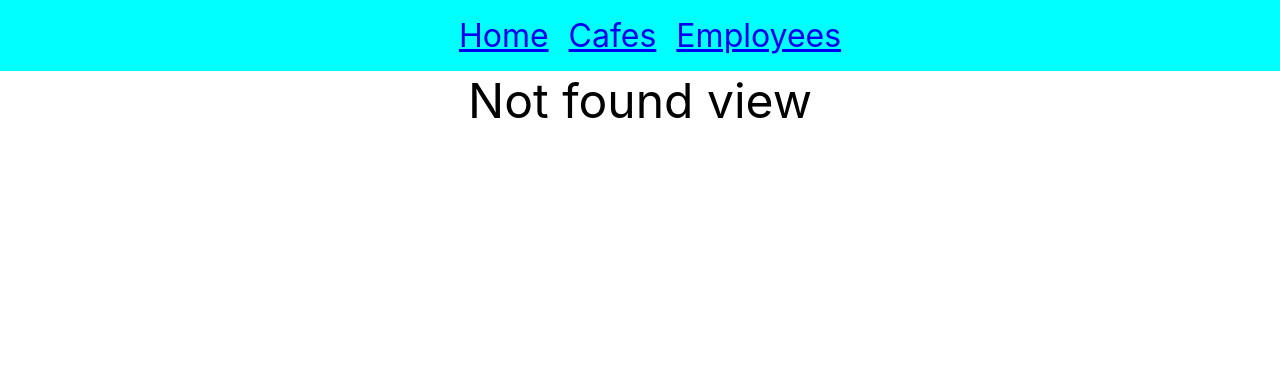
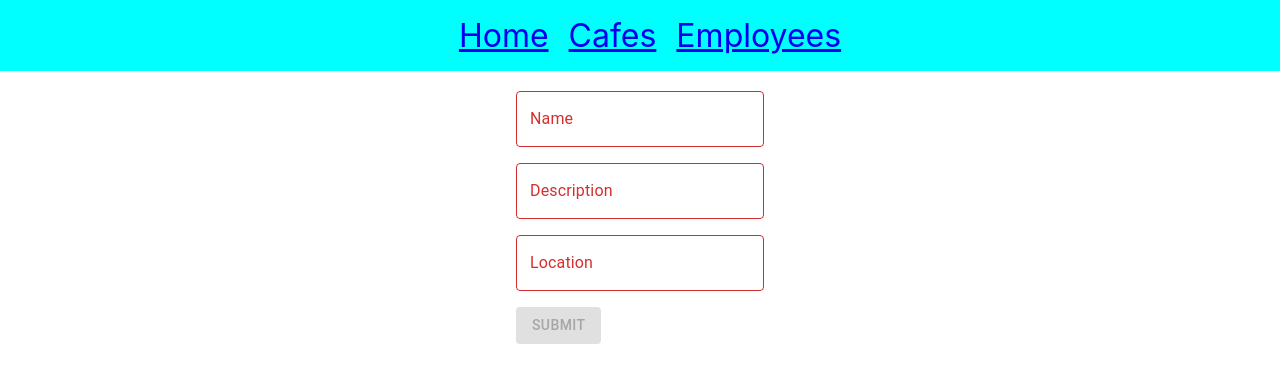
Before and after one commit to gihanwijesinghe/pet-cafe-react, a React (Create React App) app: page /cafes/create in a window 1280 px wide. Before the commit this address had no page. Shown: the top 382 px of the page. Built offline with nearby package versions, Linux system fonts and the light colour scheme.

Commit message:
create cafe page

```diff
--- /dev/null
+++ b/src/components/cafe/createCafe.tsx
@@ -0,0 +1,72 @@
+import { Button, Grid, TextField } from "@mui/material";
+import React from "react";
+import CafeService, { CafePost } from "../../services/cafeService";
+import { useNavigate } from "react-router-dom";
+
+const CreateCafe: React.FC = () => {
+  const navigate = useNavigate();
+
+  const [loading, setLoading] = React.useState(false);
+  const [form, setForm] = React.useState<CafePost>({
+    name: "",
+    description: "",
+    location: "",
+  });
+
+  const handleSubmit = async () => {
+    setLoading(true);
+    await CafeService.postCafe(form);
+    setLoading(false);
+    navigate("/cafes");
+  };
+
+  const formValidation = () => {
+    return form.name.length > 0 && form.description.length > 0 && form.location.length > 0;
+  };
+
+  return (
+    <Grid style={{ paddingTop: 20 }} container spacing={2} direction={"column"} alignContent={"center"}>
+      <Grid item>
+        <TextField
+          label={"Name"}
+          value={form.name}
+          error={form.name.length <= 0}
+          onChange={(e: any) => {
+            setForm({ ...form, name: e.target.value });
+          }}
+        ></TextField>
+      </Grid>
+      <Grid item>
+        <TextField
+          label={"Description"}
+          value={form.description}
+          error={form.description.length <= 0}
+          onChange={(e: any) => {
+            setForm({ ...form, description: e.target.value });
+          }}
+        ></TextField>
+      </Grid>
+      <Grid item>
+        <TextField
+          label={"Location"}
+          value={form.location}
+          error={form.location.length <= 0}
+          onChange={(e: any) => {
+            setForm({ ...form, location: e.target.value });
+          }}
+        ></TextField>
+      </Grid>
+      <Grid item>
+        {loading ? (
+          <>Loading...</>
+        ) : (
+          <Button variant="contained" disabled={!formValidation()} onClick={handleSubmit}>
+            Submit
+          </Button>
+        )}
+      </Grid>
+    </Grid>
+  );
+};
+
+export default CreateCafe;
--- a/src/components/common.tsx/dataTable.tsx
+++ b/src/components/common.tsx/dataTable.tsx
@@ -19,6 +19,7 @@ import {
   GridRowEditStopReasons,
 } from "@mui/x-data-grid";
 import { randomId } from "@mui/x-data-grid-generator";
+import { Link } from "react-router-dom";
 
 interface EditToolbarProps {
   setRows: (newRows: (oldRows: GridRowsProp) => GridRowsProp) => void;
@@ -40,7 +41,10 @@ function EditToolbar(props: EditToolbarProps) {
   return (
     <GridToolbarContainer>
       <Button color="primary" startIcon={<AddIcon />} onClick={handleClick}>
-        Add record
+        Add record inline
+      </Button>
+      <Button color="primary" startIcon={<AddIcon />}>
+        <Link to={`/cafes/create`}>Add record from page</Link>
       </Button>
     </GridToolbarContainer>
   );
--- a/src/components/main.tsx
+++ b/src/components/main.tsx
@@ -5,6 +5,7 @@ import NotFoundView from "./notFound";
 import Home from "./home";
 import Cafes from "./cafe/cafes";
 import Employees from "./employee/employees";
+import CreateCafe from "./cafe/createCafe";
 
 const Main: React.FC = () => {
   return React.useMemo(
@@ -14,6 +15,7 @@ const Main: React.FC = () => {
         <Routes>
           <Route path="/" Component={Home}></Route>
           <Route path="cafes" Component={Cafes}></Route>
+          <Route path="cafes/create" Component={CreateCafe}></Route>
           <Route path="employees" Component={Employees}></Route>
           <Route path="*" Component={NotFoundView}></Route>
         </Routes>
```
